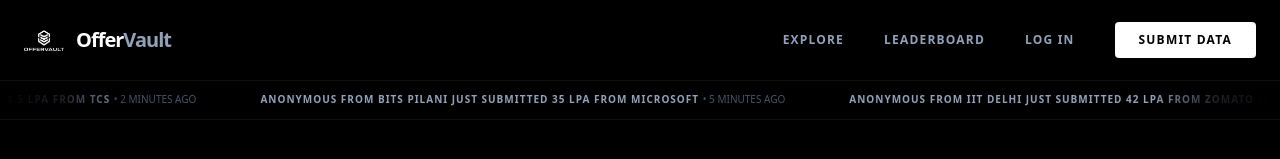
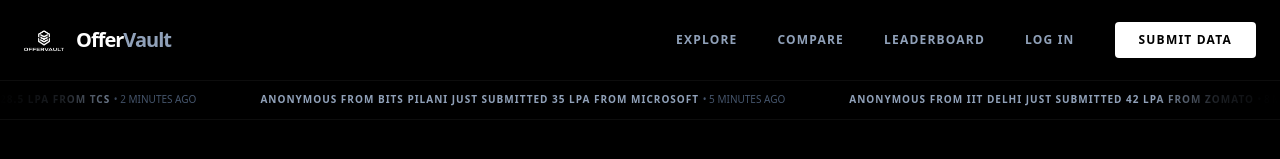
Before and after one commit to Sidhant0707/offervault, a Next.js app: page / in a window 1280 px wide. Shown: the top 159 px of the page. Built offline with nearby package versions, Linux system fonts and the light colour scheme; no server answers; the database is empty; a web font is replaced by a local one.

Commit message:
fix: add compare to navbar, fix linkClass bug

```diff
--- a/components/Navbar.tsx
+++ b/components/Navbar.tsx
@@ -48,12 +48,14 @@
         </Link>
 
         <div className="hidden md:flex items-center gap-10">
-          <Link href="/search" className={linkClass("/compare")}>Explore</Link>
+          <Link href="/search" className={linkClass("/search")}>Explore</Link>
+          <Link href="/compare" className={linkClass("/compare")}>Compare</Link>
           <Link href="/leaderboard" className={linkClass("/leaderboard")}>Leaderboard</Link>
           {user ? (
             <>
               <Link href="/dashboard" className={linkClass("/dashboard")}>Dashboard</Link>
               <button
+                type="button"
                 onClick={handleSignOut}
                 className="text-xs font-bold uppercase tracking-widest text-slate-400 hover:text-white transition-colors"
               >
```
